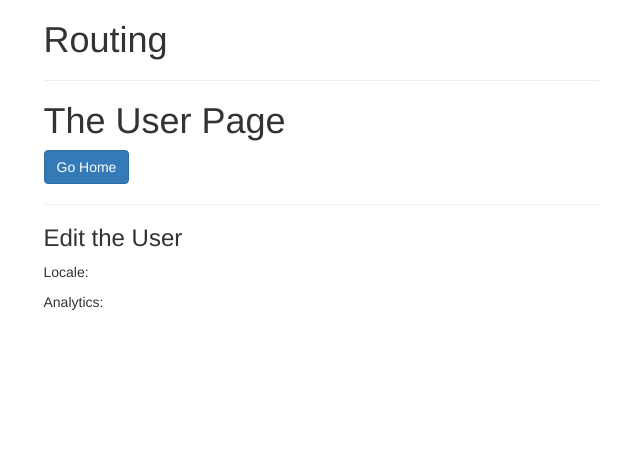
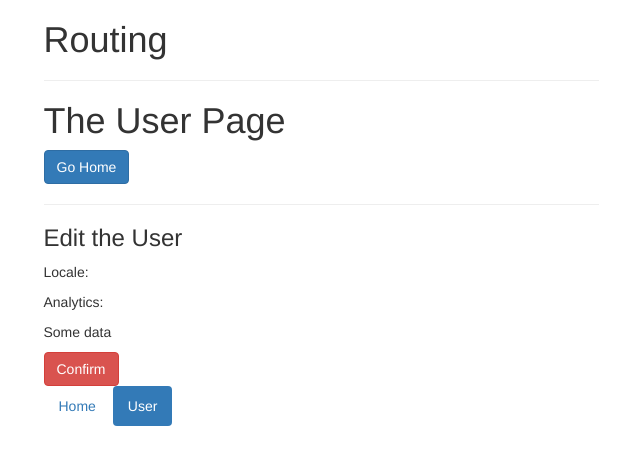
Before and after one commit to leila100/vue-router-app, a Vue app: page /user/1/edit in a window 1280 px wide. Shown: the top 464 px of the page, without its empty margins (319-959 px from the left). Built offline with nearby package versions, Linux system fonts and the light colour scheme.

Commit message:
Use the router before each to print before each route

```diff
--- a/src/components/user/UserEdit.vue
+++ b/src/components/user/UserEdit.vue
@@ -3,7 +3,8 @@
     <h3>Edit the User</h3>
     <p>Locale: {{ $route.query.local }}</p>
     <p>Analytics: {{ $route.query.q }}</p>
-    <div style="height: 1700px;"></div>
+    <!-- <div style="height: 1700px;"></div> -->
     <p id="data">Some data</p>
+    <button class="btn btn-danger">Confirm</button>
   </div>
 </template>
--- a/src/main.js
+++ b/src/main.js
@@ -12,7 +12,6 @@ const router = new VueRouter({
   routes,
   mode: "history",
   scrollBehavior(to, from, savedPosition) {
-    console.log("hash: ", to);
     if (savedPosition) {
       return savedPosition;
     }
@@ -24,6 +23,11 @@ const router = new VueRouter({
   },
 });
 
+router.beforeEach((to, from, next) => {
+  console.log("Global before each");
+  next();
+});
+
 new Vue({
   render: (h) => h(App),
   router,
```
